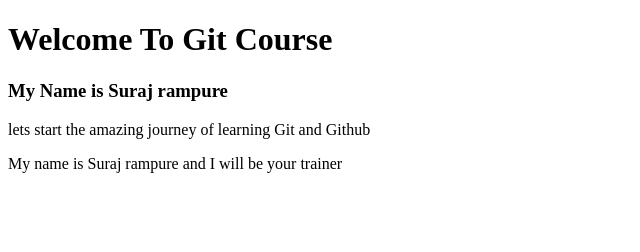
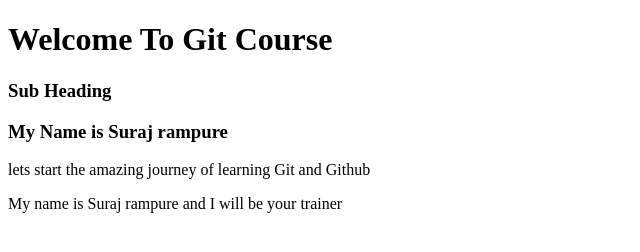
Before and after one commit to Suraj-Rampure/firstgitrepository, a plain HTML site: page index.html in a window 1280 px wide. Shown: the whole page, without its empty margins (0-640 px from the left). Drawn offline with Linux system fonts and the light colour scheme.

Commit message:
Sub heading

```diff
--- a/index.html
+++ b/index.html
@@ -2,7 +2,7 @@
 <html>
 <body>
 <h1>Welcome To Git Course</h1>
-<!--A huge bug was found and fixed-->
+<h3>Sub Heading</h3>
 <h3>My Name is Suraj rampure</h3>
 <p>lets start the amazing journey of learning Git and Github</p>
 <p>My name is Suraj rampure and I will be your trainer</p>
```
